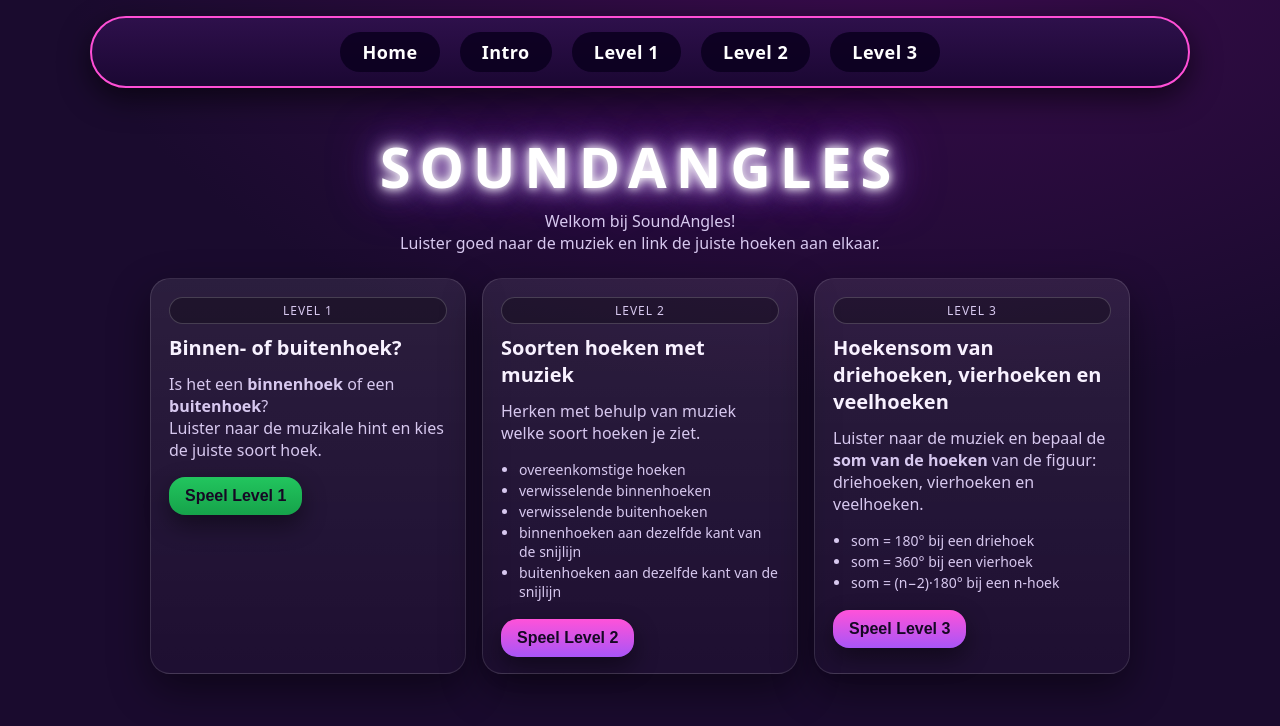
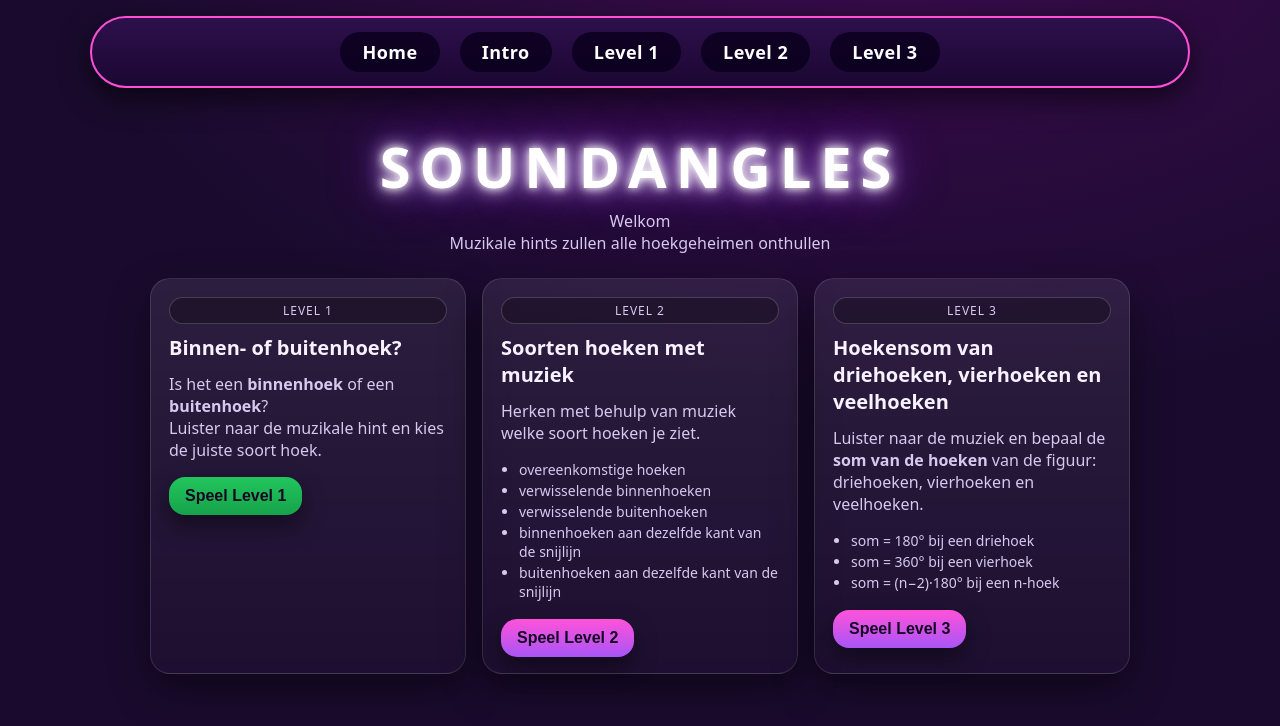
Before and after one commit to Intunez/3SoundAngles3, a plain HTML site: page index.html in a window 1280 px wide. Drawn offline with Linux system fonts and the light colour scheme.

Commit message:
Update index.html

```diff
--- a/index.html
+++ b/index.html
@@ -182,8 +182,8 @@
     <header>
       <h1>SOUNDANGLES</h1>
       <p class="subtitle">
-        Welkom bij SoundAngles!<br>
-        Luister goed naar de muziek en link de juiste hoeken aan elkaar.
+        Welkom <br>
+        Muzikale hints zullen alle hoekgeheimen onthullen
       </p>
     </header>
 
```
